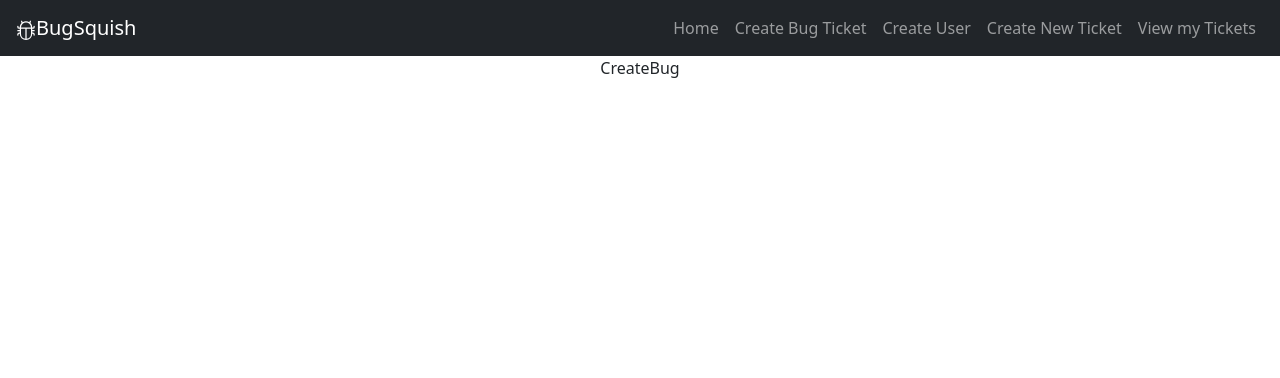
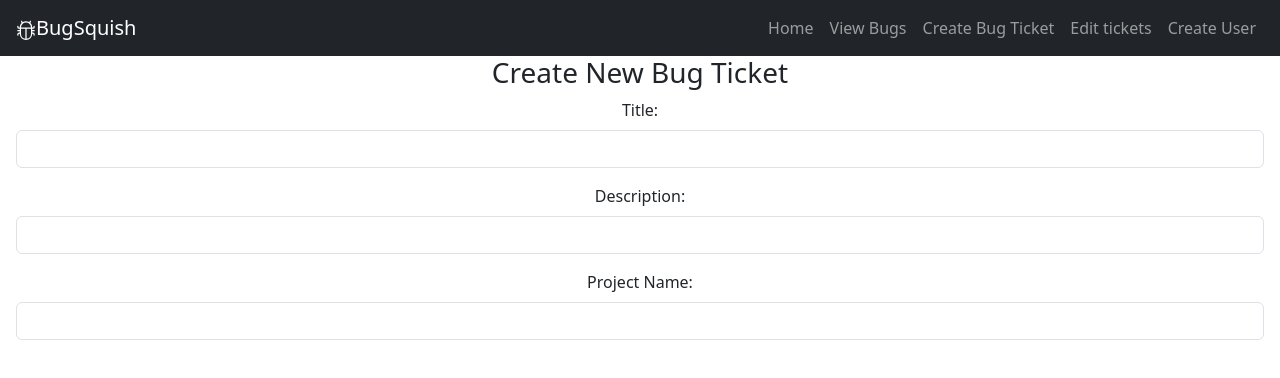
Before and after one commit to tun35770/BugSquish, a React (Vite) app in the folder BugSquish/: page /create in a window 1280 px wide. Shown: the top 378 px of the page. Built offline with nearby package versions, Linux system fonts and the light colour scheme.

Commit message:
CreateBug basic form

```diff
--- a/BugSquish/src/App.tsx
+++ b/BugSquish/src/App.tsx
@@ -26,10 +26,11 @@ function App() {
           <Navbar.Collapse className="justify-content-end" id="basic-navbar-nav">
             <Nav className="me-3">
               <Link to="/" className="nav-link">Home</Link>
+              <Link to="/bugs" className="nav-link">View Bugs</Link>
               <Link to="/create" className="nav-link">Create Bug Ticket</Link>
-              <Link to="user" className="nav-link">Create User</Link>
-              <Link to="" className="nav-link">Create New Ticket</Link>
-              <Link to="" className="nav-link">View my Tickets</Link>
+              <Link to="/edit" className="nav-link">Edit tickets</Link>
+              <Link to="/user" className="nav-link">Create User</Link>
+
             </Nav>
           </Navbar.Collapse>
 
@@ -38,8 +39,8 @@ function App() {
         <Routes>
           <Route path="/" element={<Home />} />
           <Route path="/bugs" element={<BugList />} />
+          <Route path="/create" element={<CreateBug />} />
           <Route path="/edit/:id" element={<EditBug />} />
-          <Route path="/create" element={<CreateBug />} />
           <Route path="/user" element={<CreateUser />} />
         </Routes>
 
--- a/BugSquish/src/components/CreateBug.tsx
+++ b/BugSquish/src/components/CreateBug.tsx
@@ -1,8 +1,108 @@
-import React from 'react'
+import React, { useEffect, useState, useRef } from 'react'
+import Form from 'react-bootstrap/Form';
 
 const CreateBug = () => {
+
+    /* Class Bug {
+        username: string;
+        title: string;
+        description: string;
+        project: string;
+        date: Date;
+
+        constructor(username:string, title:string, description:string, project:string, date:Date){
+            this.username = username;
+            this.title = title;
+            this.description = description;
+            this.project = project;
+            this.date = date;
+        }
+    } */
+
+    const [username, setUsername] = useState('');
+    const [title, setTitle] = useState('');
+    const [description, setDescription] = useState('');
+    const [project, setProject] = useState('');
+    const [date, setDate] = useState('');
+    const [users, setUsers] = useState([''])
+
+    const userInputRef = useRef();
+
+    useEffect(() => {
+        setUsers(['Tom', 'Bob', 'Ryan'])
+    }, []);
+
+    function onChangeUsername(e: React.ChangeEvent<HTMLSelectElement>){
+        setUsername(e.currentTarget.value);
+    }
+
+    function onChangeTitle(e: React.ChangeEvent<HTMLInputElement>){
+        setTitle(e.currentTarget.value);
+    }
+
+    function onChangeDescription(e: React.ChangeEvent<HTMLInputElement>){
+        setDescription(e.currentTarget.value);
+    }
+
+    function onChangeProject(e: React.ChangeEvent<HTMLInputElement>){
+        setProject(e.currentTarget.value);
+    }
+
+    function onSubmit(e: React.FormEvent){
+        e.preventDefault();
+
+        const bug = {
+            username: username,
+            title: title,
+            description: description,
+            project: project,
+            date: date
+        };
+
+        console.log(bug);
+
+        window.location.href= "/";
+    }
+
   return (
-    <div>CreateBug</div>
+    <div className='mx-3'>
+        <h3>Create New Bug Ticket</h3>
+        <Form onSubmit={onSubmit}>
+
+            <Form.Group className="mb-3" >
+            <Form.Label>Title: </Form.Label>
+                <Form.Control
+                type="text"
+                    required
+                    className="form-control"
+                    value={title}
+                    onChange={onChangeTitle}>
+                </Form.Control>
+            </Form.Group>
+
+            <Form.Group className="mb-3">
+            <Form.Label>Description: </Form.Label>
+                <Form.Control
+                type="text"
+                    required
+                    className="form-control"
+                    value={description}
+                    onChange={onChangeDescription}>
+                </Form.Control>
+            </Form.Group>
+
+            <Form.Group className="mb-3">
+            <Form.Label>Project Name: </Form.Label>
+                <Form.Control
+                type="text"
+                    required
+                    className="form-control"
+                    value={project}
+                    onChange={onChangeProject}>
+                </Form.Control>
+            </Form.Group>
+        </Form>
+    </div>
   )
 }
 
```
